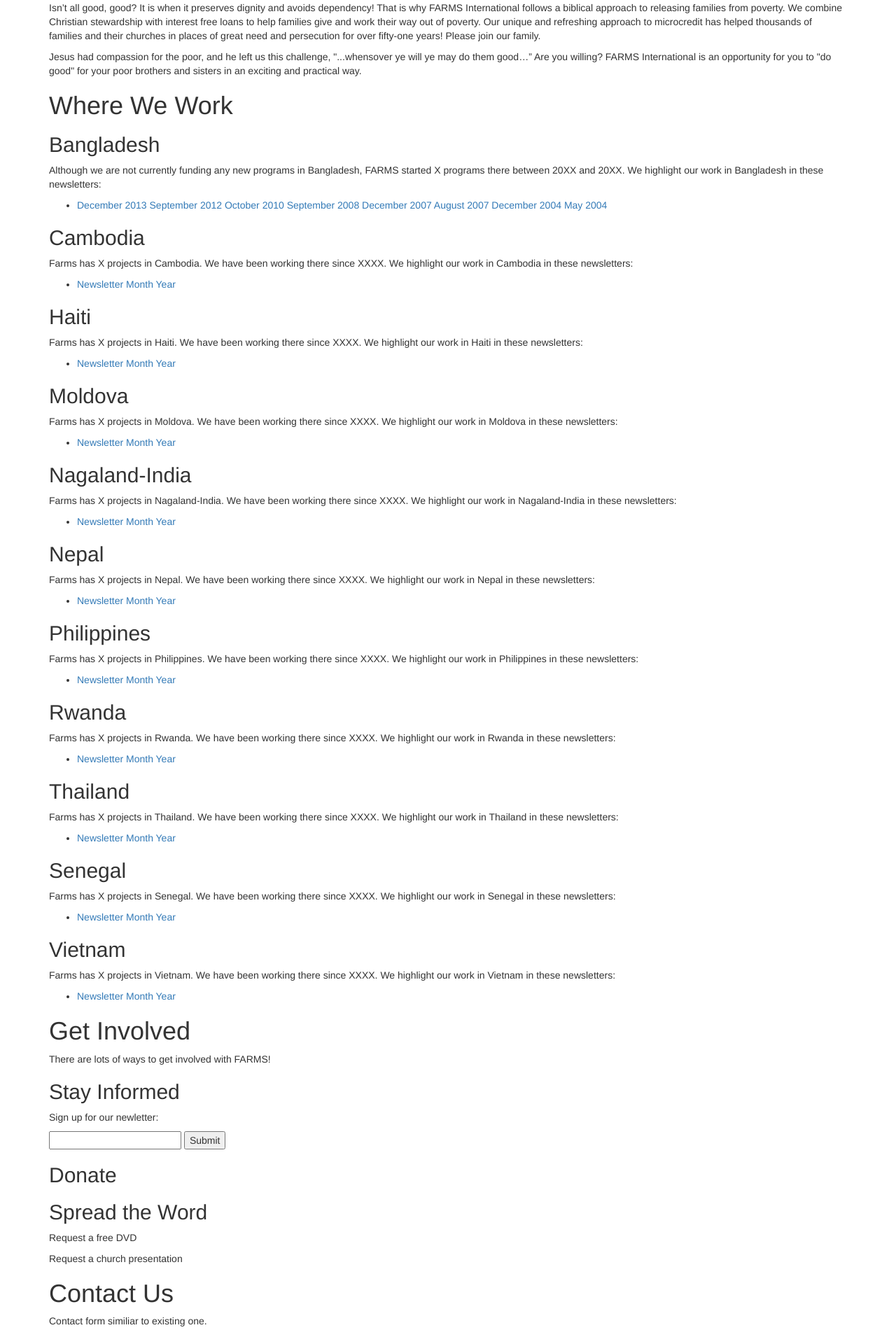
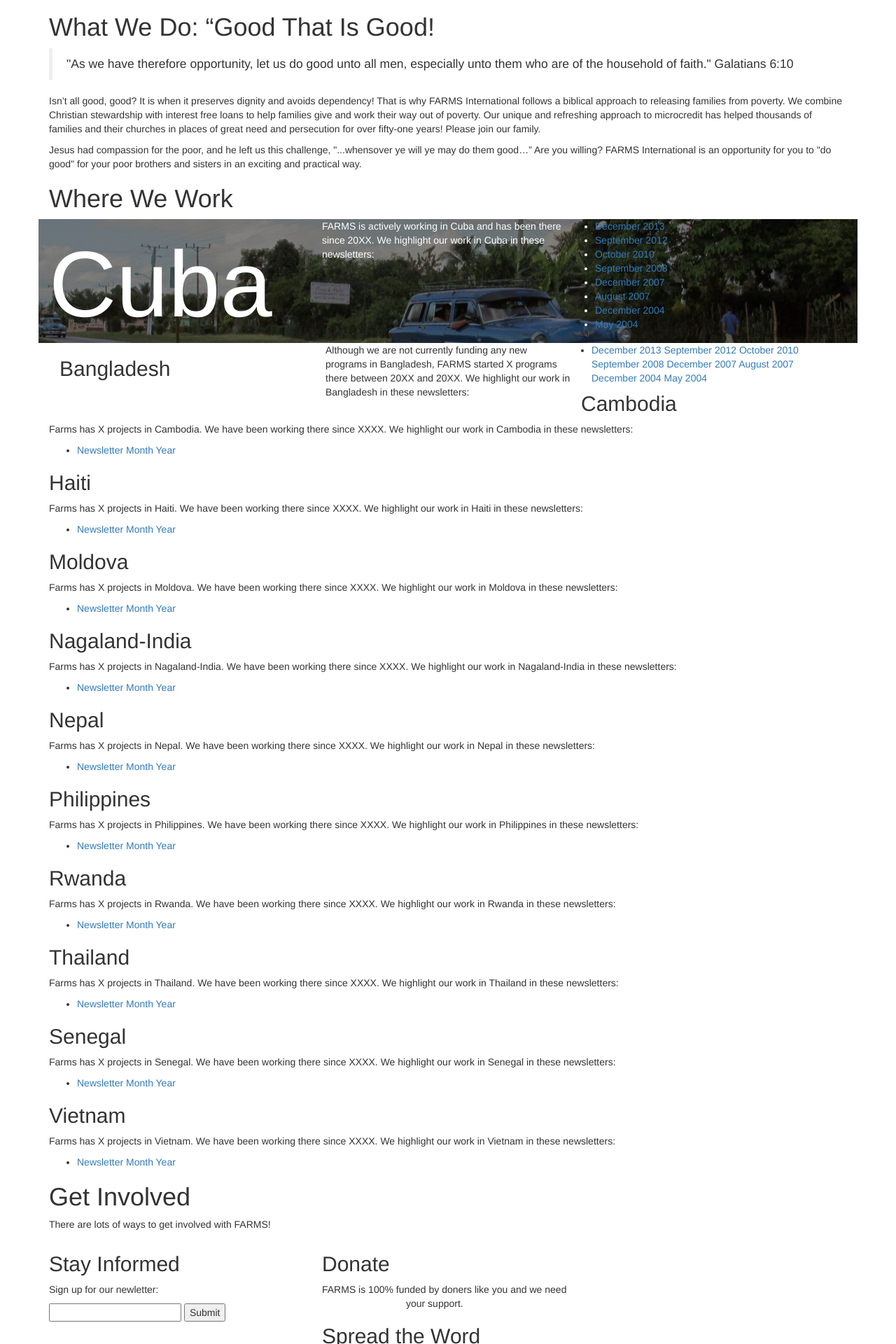
Before and after one commit to sirhcybe/FARMSInternationalSite, a PHP site: page / in a window 1280 px wide. Shown: the part 485-2405 px from the top of the page at 70% size. Before the commit the page ends 2380 px from the top, so only its background shows below. Run offline with PHP 8.4, Linux system fonts and the light colour scheme; some libraries are stand-ins or nearby versions.

Commit message:
Adding styles for projects section

```diff
--- a/FARMSBootstrap/src/css/main.css
+++ b/FARMSBootstrap/src/css/main.css
@@ -104,7 +104,7 @@
     box-shadow: 0px 5px 5px gray;
 }
 .navbar a {
-    color:black;
+    color:#1b4f1f;
 }
 
 @media (min-width: 768px) {
@@ -117,6 +117,16 @@
         padding-left: 10px;
         padding-right: 10px;
     }
+    #video iframe{
+		width:35em;
+		height:26em;
+	}
+	#social-media {
+		width:24em;
+	}
+	#social-media iframe {
+		height:26em !important;
+	}
 }
 
 @media (min-width: 992px) {
@@ -137,7 +147,7 @@
 }
 
 #media{
-	margin-top:7em;
+	margin-top:5em;
 	vertical-align: top;
 	text-align: center;
 }
@@ -148,6 +158,20 @@
 #social-media{
 	display:inline-block;
 	vertical-align: top;
+}
+.cuba{
+    background-image: linear-gradient(
+      rgba(0, 0, 0, 0.5),
+      rgba(0, 0, 0, 0.5)
+    ),url("../img/cuba_car_cropped.png");
+    background-position: center;
+}
+.country_section{
+    color:white;
+    text-alignment:center;
+}
+.country_section h2 {
+    font-size:100pt;
 }
 .navbar-brand{
     height:80px;
--- a/FARMSBootstrap/src/index.html
+++ b/FARMSBootstrap/src/index.html
@@ -85,8 +85,7 @@
 				</div>
 			</section>
 			<section id="what-we-do">
-				<h1>What We Do</h1>
-				<h2>“Doing Good That Is Good!</h2>
+				<h1>What We Do: “Good That Is Good!</h1>
 				<blockquote>
 					"As we have therefore opportunity, let us do good unto all men, especially unto them who are of the household of faith." Galatians 6:10
 				</blockquote>
@@ -99,12 +98,45 @@
 			</section>
 			<section id="where-we-work">
 				<h1>Where We Work</h1>
+				<section class="country_section cuba row">
+					<h2 class="col-md-4">Cuba</h2>
+					<p class="col-md-4">
+						FARMS is actively working in Cuba and has been there since 20XX. We highlight our work in Cuba in these newsletters:
+					</p>
+					<ul class="col-md-4">
+						<li>
+							<a href="http://www.farmsinternational.com/May_2013_Bengali_newsletteremail.pdf">December 2013</a>
+					    </li>
+					    <li>
+							<a href="http://www.farmsinternational.com/Sept_2012_FARMS_newsletter_web.pdf">September 2012</a>
+						</li>
+					    <li>
+							<a href="http://www.farmsinternational.com/FARMS-Oct10NL-FARMS_Update.pdf">October 2010</a>
+						</li>
+					    <li>
+							<a href="http://www.farmsinternational.com/FARMS-Aug07NL-Bangladesh.pdf">September 2008</a>
+						</li>
+					    <li>
+							<a href="http://www.farmsinternational.com/FARMS-Aug07NL-Bangladesh.pdf">December 2007</a>
+						</li>
+					    <li>
+							<a href="http://www.farmsinternational.com/FARMS-Aug07NL-Bangladesh.pdf">August 2007</a>
+						</li>
+					    <li>
+							<a href="http://www.farmsinternational.com/FARMS-Dec04NL-Persecuted_Church.pdf">December 2004</a>
+						</li>
+					    <li>
+							<a href="http://www.farmsinternational.com/FARMS-May04NL-Bangladesh.pdf">May 2004</a>
+						</li>
+					</ul>
+				</section>
 				<section>
-					<h2>Bangladesh</h2>
-					<p>
+					    <h2 class="col-md-4">Bangladesh</h2>
+
+					<p class="col-md-4">
 						Although we are not currently funding any new programs in Bangladesh, FARMS started X programs there between 20XX and 20XX. We highlight our work in Bangladesh in these newsletters:
 					</p>
-					<ul>
+					<ul class="col-md-4">
 						<li>
 							<a href="http://www.farmsinternational.com/May_2013_Bengali_newsletteremail.pdf">December 2013</a>
 							<a href="http://www.farmsinternational.com/Sept_2012_FARMS_newsletter_web.pdf">September 2012</a>
@@ -233,24 +265,27 @@
 				<p>
 					There are lots of ways to get involved with FARMS!
 				</p>
+				<div class="row">
+				    <span class="col-md-4">
 				        <h2>Stay Informed</h2>
 				        <p>
 					        Sign up for our newletter:
 				        </p>
 				        <div>
 					        <input type="text" />
-					<button>
-						Submit
-					</button>
+					        <button>Submit</button>
 				        </div>
+				    </span>
+				    <span class="col-md-4">
 				        <h2>Donate</h2>
+				        <p>FARMS is 100% funded by doners like you and we need your support.
+				    </span>
+				    <span class="col-md-4">
 				        <h2>Spread the Word</h2>
-				<p>
-					Request a free DVD
-				</p>
-				<p>
-					Request a church presentation
-				</p>
+				        <p>Request a free DVD</p>
+				        <p>Request a church presentation</p>
+				    </span>
+				<div>
 			</section>
 			<section id="contact-us">
 				<h1>Contact Us</h1>
```
Also changed, not shown: 1 other file. Lines whose indentation alone changed are shown as unchanged.
